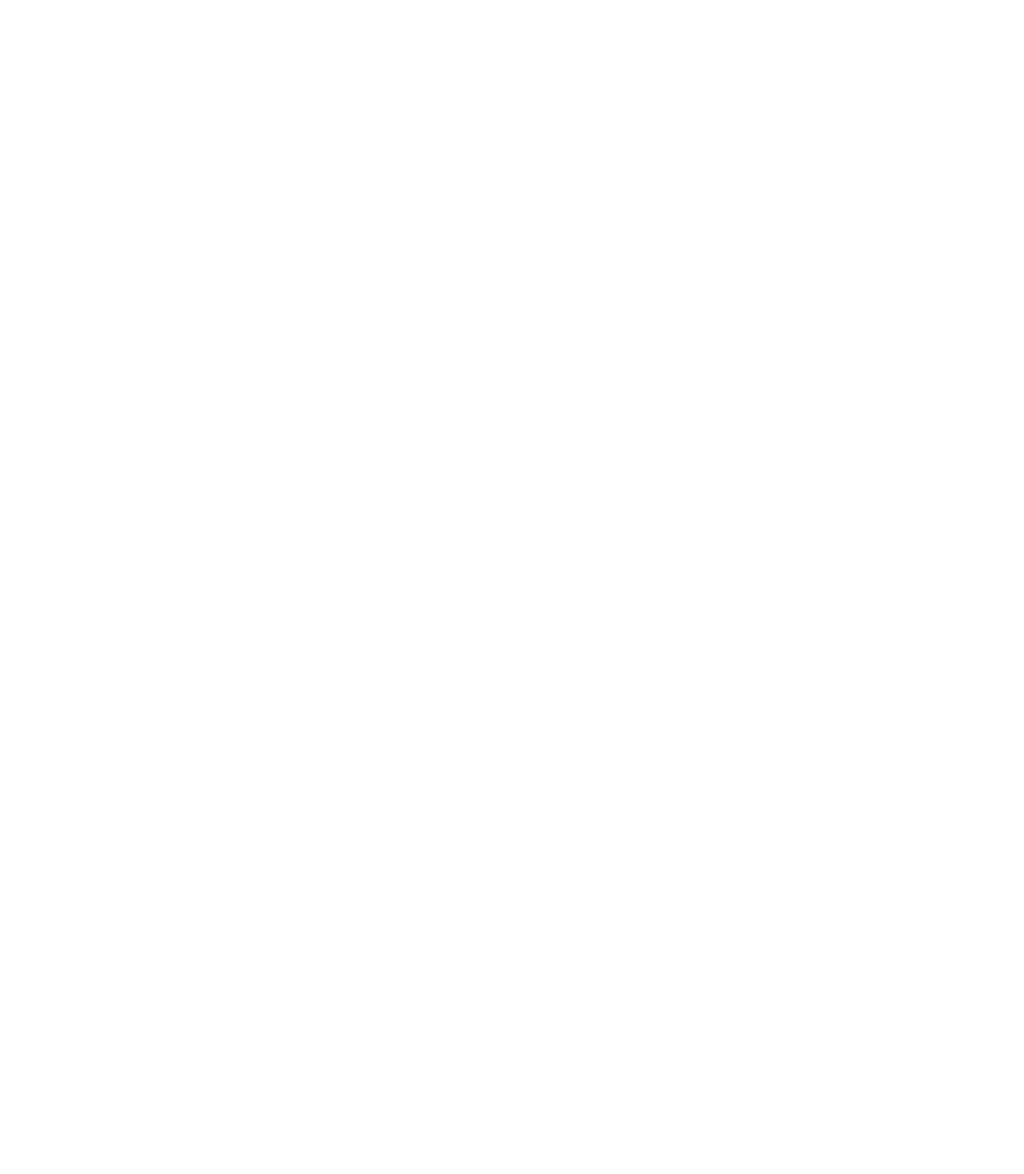
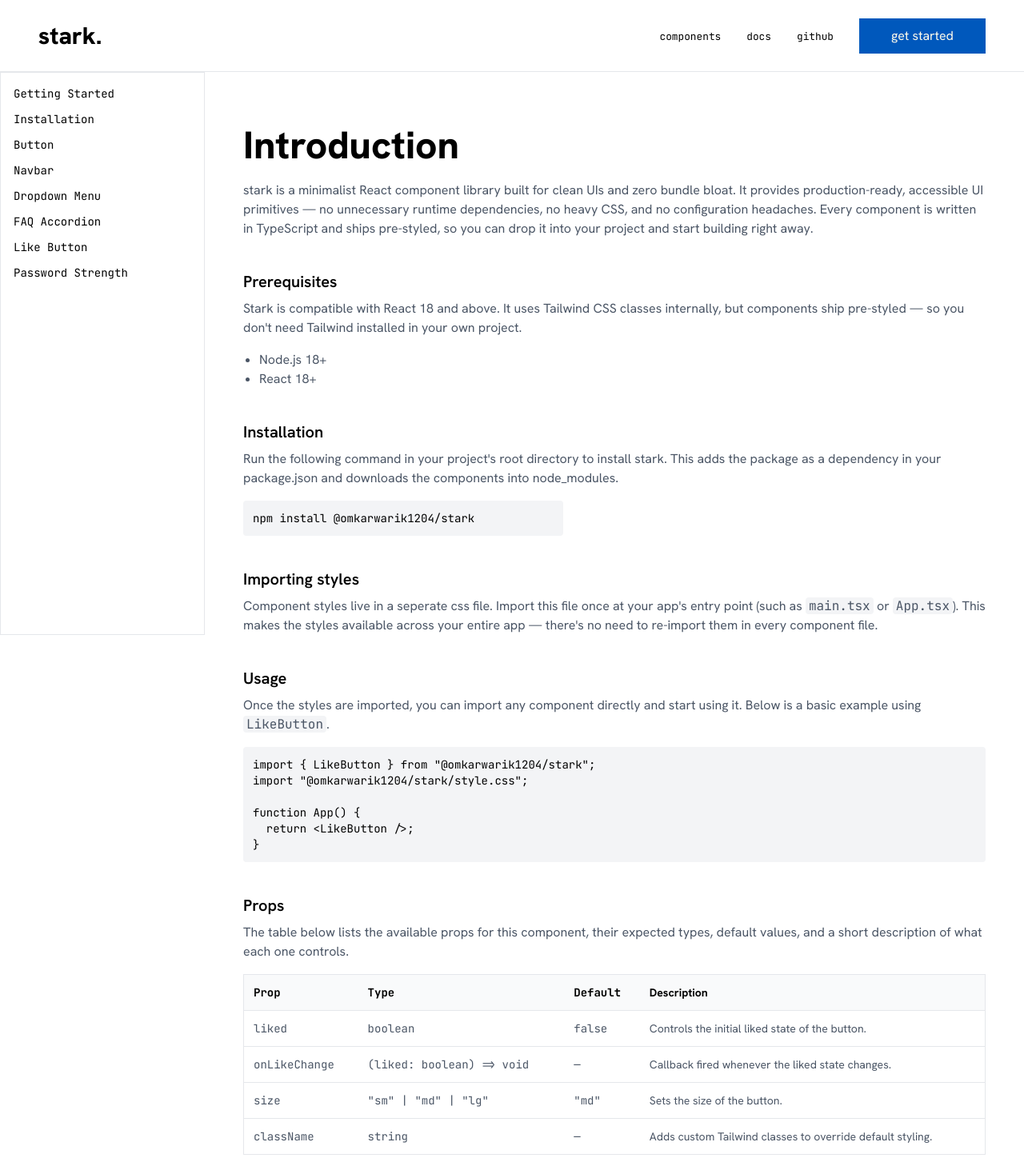
Before and after one commit to omkarwarik02/Webstark, a React (Vite) app: page /docs in a window 1280 px wide. Before the commit this address had no page. Shown: the top 1468 px of the page at 80% size. Before the commit the page ends 800 px from the top, so only its background shows below. Built offline with nearby package versions, Linux system fonts and the light colour scheme.

Commit message:
Added docs page

```diff
--- a/src/App.tsx
+++ b/src/App.tsx
@@ -1,8 +1,8 @@
 import { BrowserRouter, Routes, Route } from "react-router-dom";
 import Layout from "./Layout";
-import Navbar from "./components/navbar";
 import "./App.css";
 import Landing from "./pages/LandingPage";
+import Docs from "./pages/docs";
 
 function App() {
   return (
@@ -10,6 +10,7 @@
       <Routes>
         <Route element={<Layout />}>
           <Route index element={<Landing />} />
+          <Route path="docs" element={<Docs />} />
         </Route>
       </Routes>
     </BrowserRouter>
--- a/src/Layout.tsx
+++ b/src/Layout.tsx
@@ -1,15 +1,18 @@
-import { Outlet } from "react-router-dom";
+import { Outlet, useLocation } from "react-router-dom";
 import Navbar from "./components/navbar";
 import Footer from "./components/footer";
 
 export default function Layout() {
+  const location = useLocation();
+  const hideFooter = location.pathname.startsWith("/docs");
+
   return (
     <div>
       <Navbar />
       <main>
         <Outlet />
       </main>
-      <Footer/>
+      {!hideFooter && <Footer />}
     </div>
   );
 }
--- a/src/components/navbar.tsx
+++ b/src/components/navbar.tsx
@@ -1,4 +1,4 @@
-
+import { Link } from "react-router-dom";
 
 
 export default function Navbar () {
@@ -16,9 +16,7 @@
                 <a>
                    <small className="font-mono cursor-pointer">components</small>
                 </a>
-                <a>
-                   <small className="font-mono cursor-pointer">docs</small>
-                </a>
+               <Link to="/docs"><small className="font-mono cursor-pointer">docs</small></Link>
                 <a
                 href="https://github.com/omkarwarik02/stark"
                 >
--- a/src/pages/LandingPage.tsx
+++ b/src/pages/LandingPage.tsx
@@ -100,7 +100,7 @@
           </CopyToClipboard>
         </div>
       </div>
-   <div className="flex flex-col px-4 py-4 sm:px-6 lg:px-12 border-b border-gray-200">
+   <div className="flex flex-col px-4 py-4 sm:px-6 lg:px-12">
   <div className="flex items-center w-full gap-4 mt-5">
     <h1 className="font-mono font-bold whitespace-nowrap">SHOWCASE_MANIFEST</h1>
     <span className="flex-1 border-b border-gray-200"></span>
@@ -117,7 +117,7 @@
          {item.render()}
       </div>
 
-      <div className="flex overflow-auto border border-gray-200 p-4 w-full h-[126px]">
+      <div className="flex overflow-auto border border-gray-200 p-4 w-full h-[126px] mb-10">
         <Highlight code={item.code} language="jsx" theme={themes.vsLight}>
           {({ className, style, tokens, getLineProps, getTokenProps }) => (
             <pre className={`${className} font-mono text-xs whitespace-pre-wrap`} style={style}>
@@ -136,6 +136,7 @@
   ))}
 </div>
 </div>
+<hr className="border border-gray-100 mt-20"></hr>
     </>
   );
 }
--- /dev/null
+++ b/src/pages/docs.tsx
@@ -0,0 +1,150 @@
+export default function Docs() {
+  return (
+    <>
+      <div className="flex flex-col min-h-screen px-4 py-4 sm:px-6 lg:px-12 ">
+        <div className="w-[256px] top-[90px] h-[704px] border border-gray-200 left-0 fixed p-4 flex flex-col gap-y-3 bg-white">
+          <p className="font-mono text-sm cursor-pointer hover:text-blue-600">
+            Getting Started
+          </p>
+          <p className="font-mono text-sm cursor-pointer hover:text-blue-600">
+            Installation
+          </p>
+          <p className="font-mono text-sm cursor-pointer hover:text-blue-600">
+            Button
+          </p>
+          <p className="font-mono text-sm cursor-pointer hover:text-blue-600">
+            Navbar
+          </p>
+          <p className="font-mono text-sm cursor-pointer hover:text-blue-600">
+            Dropdown Menu
+          </p>
+          <p className="font-mono text-sm cursor-pointer hover:text-blue-600">
+            FAQ Accordion
+          </p>
+          <p className="font-mono text-sm cursor-pointer hover:text-blue-600">
+            Like Button
+          </p>
+          <p className="font-mono text-sm cursor-pointer hover:text-blue-600">
+            Password Strength
+          </p>
+        </div>
+        <div className="pl-[256px] pt-[90px]">
+          <section id="introduction" className="mb-10">
+            <h2 className="font-extrabold text-[48px] mb-2 mt-10">
+              Introduction
+            </h2>
+            <p className="text-gray-600 mb-4">
+              stark is a minimalist React component library built for clean UIs
+              and zero bundle bloat. It provides production-ready, accessible UI
+              primitives — no unnecessary runtime dependencies, no heavy CSS,
+              and no configuration headaches. Every component is written in
+              TypeScript and ships pre-styled, so you can drop it into your
+              project and start building right away.
+            </p>
+          </section>
+          <section id="prerequisites" className="mb-10">
+            <h2 className="text-xl font-semibold mb-2 mt-10 ">
+              Prerequisites
+            </h2>
+            <p className="text-gray-600 mb-4">
+              Stark is compatible with React 18 and above. It uses Tailwind CSS
+              classes internally, but components ship pre-styled — so you don't
+              need Tailwind installed in your own project.
+            </p>
+            <ul className="list-disc pl-5 text-gray-600">
+              <li>Node.js 18+</li>
+              <li>React 18+</li>
+            </ul>
+          </section>
+
+          <section id="installation" className="mb-10">
+            <h2 className="text-xl font-semibold mb-2 mt-10 ">Installation</h2>
+            <p className="text-gray-600 mb-4">
+              {" "}
+              Run the following command in your project's root directory to
+              install stark. This adds the package as a dependency in your
+              package.json and downloads the components into node_modules.
+            </p>
+            <pre className="bg-gray-100 p-3 rounded text-sm font-mono w-100">
+              npm install @omkarwarik1204/stark
+            </pre>
+          </section>
+
+          <section id="styles" className="mb-10">
+            <h2 className="text-xl font-semibold mb-2 mt-10">
+              Importing styles
+            </h2>
+            <p className="text-gray-600 mb-4">
+              Component styles live in a seperate css file. Import this file
+              once at your app's entry point (such as{" "}
+              <code className="bg-gray-100 px-1 rounded">main.tsx</code> or{" "}
+              <code className="bg-gray-100 px-1 rounded">App.tsx</code>). This
+              makes the styles available across your entire app — there's no
+              need to re-import them in every component file.
+            </p>
+          </section>
+          <section id="usage" className="mb-10">
+            <h2 className="text-xl font-semibold mb-2">Usage</h2>
+            <p className="text-gray-600 mb-4">
+              Once the styles are imported, you can import any component
+              directly and start using it. Below is a basic example using{" "}
+              <code className="bg-gray-100 px-1 rounded">LikeButton</code>.
+            </p>
+            <pre className="bg-gray-100 p-3 rounded text-sm font-mono">{`import { LikeButton } from "@omkarwarik1204/stark";
+import "@omkarwarik1204/stark/style.css";
+
+function App() {
+  return <LikeButton />;
+}`}</pre>
+          </section>
+
+          <section id="props" className="mb-10">
+  <h2 className="text-xl font-semibold mb-2">Props</h2>
+  <p className="text-gray-600 mb-4">
+    The table below lists the available props for this component, their expected
+    types, default values, and a short description of what each one controls.
+  </p>
+  <div className="overflow-x-auto">
+    <table className="w-full text-sm text-left border border-gray-200">
+      <thead className="bg-gray-50">
+        <tr>
+          <th className="p-3 border-b border-gray-200 font-mono">Prop</th>
+          <th className="p-3 border-b border-gray-200 font-mono">Type</th>
+          <th className="p-3 border-b border-gray-200 font-mono">Default</th>
+          <th className="p-3 border-b border-gray-200">Description</th>
+        </tr>
+      </thead>
+      <tbody className="text-gray-600">
+        <tr>
+          <td className="p-3 border-b border-gray-200 font-mono">liked</td>
+          <td className="p-3 border-b border-gray-200 font-mono">boolean</td>
+          <td className="p-3 border-b border-gray-200 font-mono">false</td>
+          <td className="p-3 border-b border-gray-200">Controls the initial liked state of the button.</td>
+        </tr>
+        <tr>
+          <td className="p-3 border-b border-gray-200 font-mono">onLikeChange</td>
+          <td className="p-3 border-b border-gray-200 font-mono">{`(liked: boolean) => void`}</td>
+          <td className="p-3 border-b border-gray-200 font-mono">—</td>
+          <td className="p-3 border-b border-gray-200">Callback fired whenever the liked state changes.</td>
+        </tr>
+        <tr>
+          <td className="p-3 border-b border-gray-200 font-mono">size</td>
+          <td className="p-3 border-b border-gray-200 font-mono">{`"sm" | "md" | "lg"`}</td>
+          <td className="p-3 border-b border-gray-200 font-mono">"md"</td>
+          <td className="p-3 border-b border-gray-200">Sets the size of the button.</td>
+        </tr>
+        <tr>
+          <td className="p-3 font-mono">className</td>
+          <td className="p-3 font-mono">string</td>
+          <td className="p-3 font-mono">—</td>
+          <td className="p-3">Adds custom Tailwind classes to override default styling.</td>
+        </tr>
+      </tbody>
+    </table>
+  </div>
+</section>
+        </div>
+      </div>
+    </>
+  );
+}
```
Also changed, not shown: src/components/footer.tsx (+16 -8 lines).
